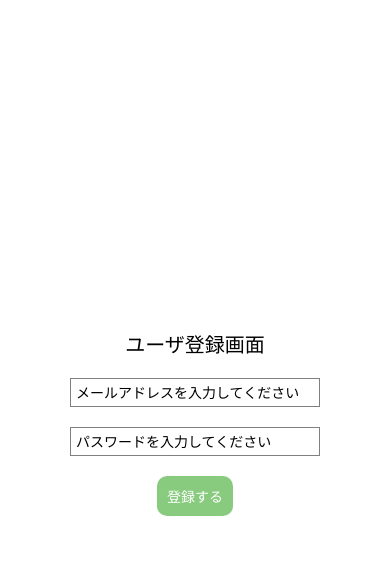
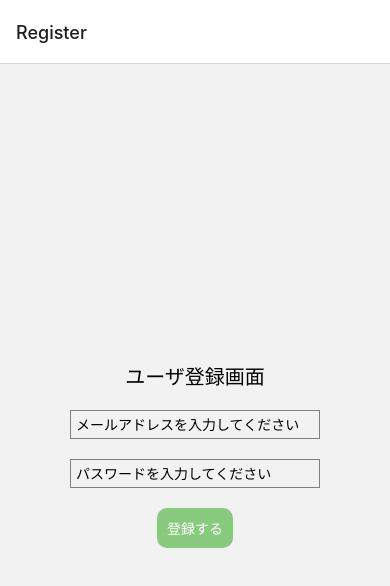
Before and after one commit to Kumachan1453/SakamotoCurrencyApp, a React Native app: screen /Register in a window 390 px wide. Shown: the top 586 px of the page. Built offline with nearby package versions, Linux system fonts and the light colour scheme; no server answers; the database is empty.

Commit message:
ログインして、ホーム画面にアクセスする機能（未完成でエラーが出てくる）

```diff
--- a/App.js
+++ b/App.js
@@ -1,17 +1,37 @@
 import { StatusBar } from "expo-status-bar";
-import React from "react";
+import React, { useEffect } from "react";
 import { NavigationContainer } from "@react-navigation/native";
-import { StyleSheet, Text, View } from "react-native";
-// import { FriendList } from "./src/screens/FriendList";
-// import { ScreenNavStack } from "./src/screens/ScreenNavStack";
+import { createNativeStackNavigator } from "@react-navigation/native-stack";
 import { ScreenNavTab } from "./src/screens/ScreenNavTab";
 import { RegisterScreen } from "./src/screens/RegisterScreen";
+import { onAuthStateChanged } from "firebase/auth";
+import { auth } from "./src/components/Firebase";
+
+const Stack = createNativeStackNavigator();
 
 export default function App() {
+  useEffect(() => {
+    const unsubscribe = onAuthStateChanged(auth, (user) => {
+      if (user) {
+        console.log(user);
+      }
+    });
+    return () => unsubscribe();
+  }, []);
   return (
-    <RegisterScreen />
-    // <NavigationContainer>
-    //   <ScreenNavTab />
-    // </NavigationContainer>
+    <NavigationContainer>
+      <Stack.Navigator>
+        <Stack.Screen name="Register" component={RegisterScreen} />
+        <Stack.Screen name="ScreenNavTab" component={ScreenNavTab} />
+      </Stack.Navigator>
+    </NavigationContainer>
   );
 }
+// export default function App() {
+//   return (
+//     <RegisterScreen />
+//     // <NavigationContainer>
+//     //   <ScreenNavTab />
+//     // </NavigationContainer>
+//   );
+// }
--- /dev/null
+++ b/src/components/Firebase.js
@@ -0,0 +1,17 @@
+import firebase from "firebase";
+import { initializeApp } from "firebase/app";
+import { getAuth } from "firebase/auth";
+
+const firebaseConfig = {
+  apiKey: "AIzaSyB6srd7jvN3hCW5gFLc9yniGimACFTeni4",
+  authDomain: "sakamotocurrencyapp.firebaseapp.com",
+  projectId: "sakamotocurrencyapp",
+  storageBucket: "sakamotocurrencyapp.appspot.com",
+  messagingSenderId: "367955895931",
+  appId: "1:367955895931:web:7041aac36e6138ddf764de",
+  measurementId: "G-YH0TYRRGQD",
+};
+
+const app = initializeApp(firebaseConfig);
+
+export const auth = getAuth(app);
--- a/src/screens/RegisterScreen.js
+++ b/src/screens/RegisterScreen.js
@@ -6,24 +6,8 @@ import {
   TouchableOpacity,
   KeyboardAvoidingView,
 } from "react-native";
-import { initializeApp } from "firebase/app";
-import { getAuth } from "firebase/auth";
 import { createUserWithEmailAndPassword } from "firebase/auth";
-// import { auth } from "./Firebase";
-
-const firebaseConfig = {
-  apiKey: "AIzaSyB6srd7jvN3hCW5gFLc9yniGimACFTeni4",
-  authDomain: "sakamotocurrencyapp.firebaseapp.com",
-  projectId: "sakamotocurrencyapp",
-  storageBucket: "sakamotocurrencyapp.appspot.com",
-  messagingSenderId: "367955895931",
-  appId: "1:367955895931:web:7041aac36e6138ddf764de",
-  measurementId: "${config.measurementId}",
-};
-
-const app = initializeApp(firebaseConfig);
-
-export const auth = getAuth(app);
+import { auth } from "../components/Firebase";
 
 export const RegisterScreen = () => {
   const [email, setEmail] = useState("");
@@ -31,9 +15,9 @@ export const RegisterScreen = () => {
   const handleRegister = async () => {
     try {
       const user = await createUserWithEmailAndPassword(auth, email, password);
-      console.log(user);
+      console.log("user", user);
     } catch (error) {
-      console.log(error.message);
+      console.log("error.message", error.message);
     }
   };
 
```
Also changed, not shown: src/screens/Firebase.js (deleted, +0 -42 lines).
